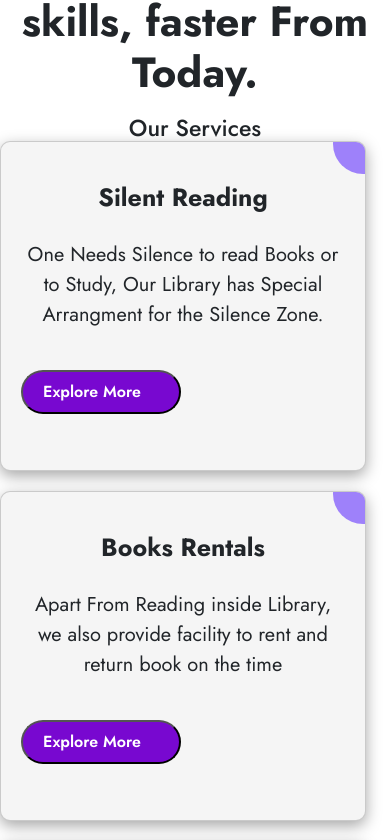
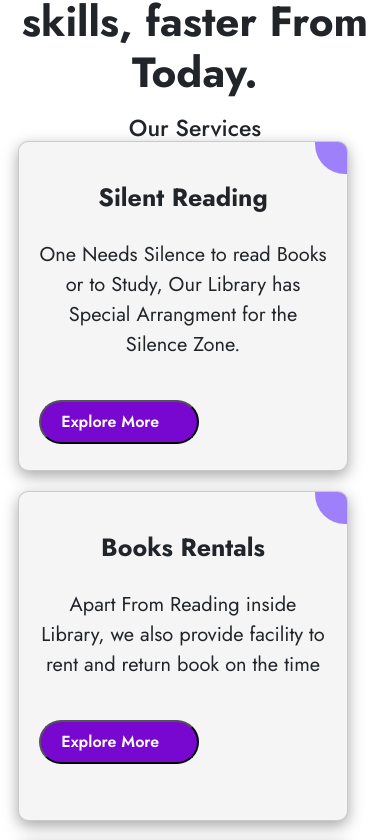
Before and after one commit to Honeysingh0632/first-project, a React (Create React App) app in the folder project/: page / in a window 390 px wide. Shown: the part 1363-2203 px from the top of the page. Built offline with nearby package versions, Linux system fonts and the light colour scheme; no server answers; sample sign-in values are in the browser's storage; a web font is replaced by a local one.

Commit message:
Update App.css

```diff
--- a/project/src/App.css
+++ b/project/src/App.css
@@ -799,14 +799,14 @@ h5{
     width: 100%;
   }
   .card-price {
-    width: 100%;
+    width: 90%;
     margin: auto;
     margin-top: 30px;
 
 
   }
   .card1{
-    width: 100%;
+    width: 90%;
     margin: auto;
     margin-bottom: 20px;
     margin-top: 0;
@@ -835,6 +835,6 @@ h5{
 }
 @media (max-width: 400px) {
   body {
-    overflow-x: hidden;
+/*     overflow-x: hidden; */
   }
 }
```
